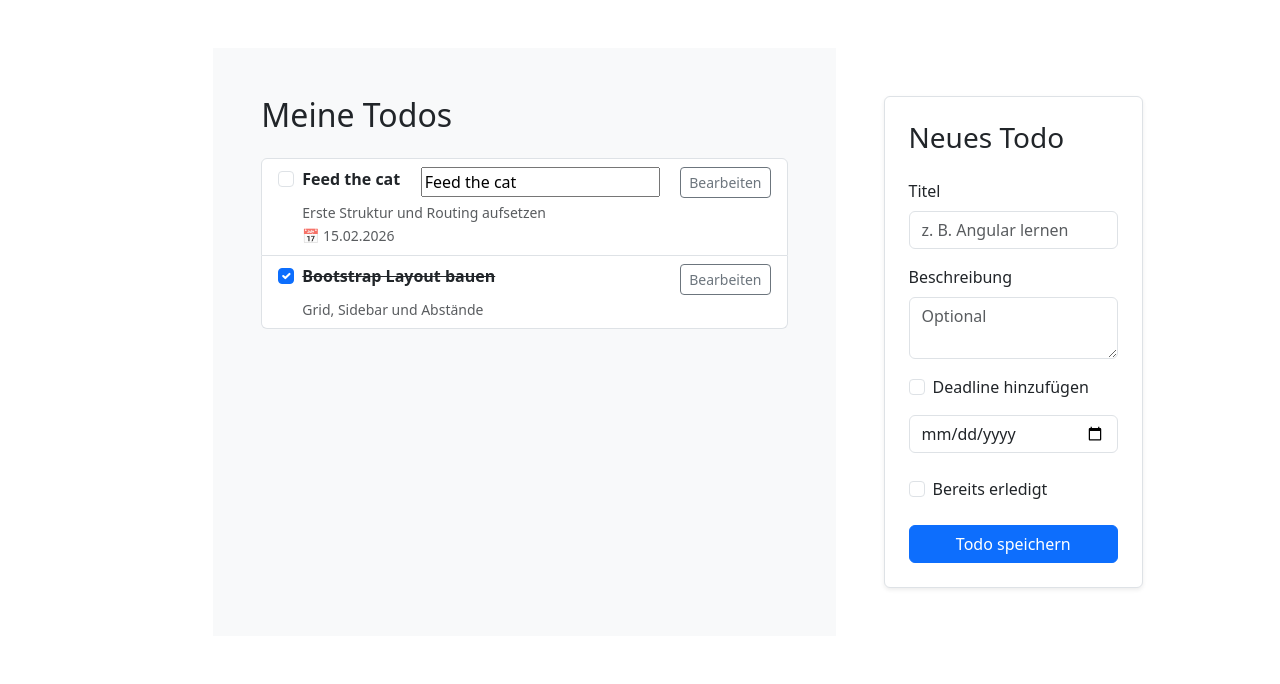
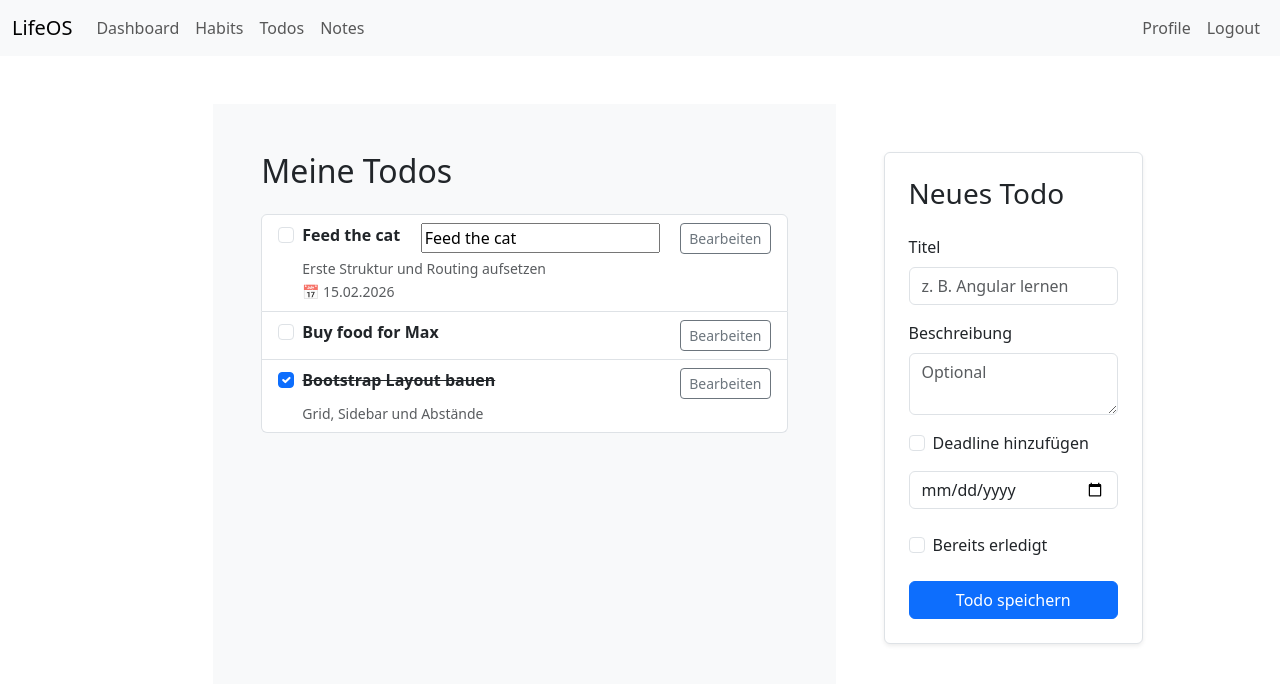
Before and after one commit to JohnSheppard7901/Angular-LifeOS, an Angular app: page /todos in a window 1280 px wide. Shown: the top 684 px of the page. Built offline with nearby package versions, Linux system fonts and the light colour scheme.

Commit message:
finished routing, started learning signals

```diff
--- a/src/app/features/dashboard/dashboard.html
+++ b/src/app/features/dashboard/dashboard.html
@@ -13,3 +13,16 @@
     <input type="text" [(ngModel)]="name">
 
 </p>
+
+
+---------------------------------
+
+<h2>Signal</h2>
+
+<p>
+    Counter: {{ counter() }}
+</p>
+
+
+<button (click)="increment()">Increment</button>
+<button (click)="decrease()">Decrease</button>
--- a/src/app/features/dashboard/dashboard.ts
+++ b/src/app/features/dashboard/dashboard.ts
@@ -1,9 +1,10 @@
-import { Component } from '@angular/core';
+import { Component, signal } from '@angular/core';
 import { FormsModule } from '@angular/forms';
+import { RouterLink } from '@angular/router';
 
 @Component({
   selector: 'app-dashboard',
-  imports: [FormsModule],
+  imports: [FormsModule, RouterLink],
   templateUrl: './dashboard.html',
   styleUrl: './dashboard.css',
 })
@@ -15,5 +16,16 @@ export class Dashboard {
 
   name: string = "";
 
+  counter = signal(0);
+
+
+  increment(){
+    this.counter.set(this.counter() + 1);
+  }
+
+  decrease(){
+    this.counter.set(this.counter() - 1);
+  }
+
 
 }
--- /dev/null
+++ b/src/app/features/habittracker/habittracker.html
@@ -0,0 +1 @@
+<p>habittracker works!</p>
--- a/src/app/features/todopage/todopage.html
+++ b/src/app/features/todopage/todopage.html
@@ -37,6 +37,28 @@
                 <small class="text-muted ms-4">
                 📅 15.02.2026
                 </small>
+            </div>
+
+            <div class="list-group-item">
+                <div class="d-flex justify-content-between align-items-start">
+                <div class="form-check">
+
+                    <input
+                        class="form-check-input"
+                        type="checkbox"
+                        [checked]="todo1().done"
+                        (change)="toggleDone()">
+
+                    <label class="form-check-label fw-semibold" [class]="lineThrough">
+                    {{ ( todo1().title ) }}
+                    </label>
+                </div>
+
+                <button class="btn btn-sm btn-outline-secondary">
+                    Bearbeiten
+                </button>
+                </div>
+
             </div>
 
             <div class="list-group-item">
--- a/src/app/features/todopage/todopage.ts
+++ b/src/app/features/todopage/todopage.ts
@@ -1,5 +1,6 @@
-import { Component } from '@angular/core';
+import { Component, signal } from '@angular/core';
 import { FormsModule } from '@angular/forms';
+import { Todo } from './todopage.model';
 
 @Component({
   selector: 'app-todopage',
@@ -9,4 +10,33 @@ import { FormsModule } from '@angular/forms';
 })
 export class Todopage {
   titel = "Feed the cat";
+
+  todo1 = signal<Todo>({
+    id: 1,
+    title: "Buy food for Max",
+    done: false
+  });
+  lineThrough: string = "";
+
+  toggleDone(){
+    if(this.todo1().done === true){
+      this.lineThrough = "";
+
+      this.todo1.update(todo => ({
+        ...todo,
+        done: false
+      }));
+    }else{
+      this.lineThrough = "text-decoration-line-through";
+       this.todo1.update(todo => ({
+        ...todo,
+        done: true
+      }));
+    }
+
+
+
+
+    console.log(this.todo1())
+  }
 }
--- a/src/app/layout/layout.html
+++ b/src/app/layout/layout.html
@@ -1 +1,40 @@
-<p>layout works!</p>
+<nav class="navbar navbar-expand-lg navbar-light bg-light">
+  <div class="container-fluid">
+    <a class="navbar-brand" routerLink="/dashboard">LifeOS</a>
+
+    <button class="navbar-toggler" type="button" data-bs-toggle="collapse" data-bs-target="#navbarNav"
+      aria-controls="navbarNav" aria-expanded="false" aria-label="Toggle navigation">
+      <span class="navbar-toggler-icon"></span>
+    </button>
+
+    <div class="collapse navbar-collapse" id="navbarNav">
+      <!-- Left side -->
+      <ul class="navbar-nav me-auto mb-2 mb-lg-0">
+        <li class="nav-item">
+          <a class="nav-link" routerLink="/dashboard">Dashboard</a>
+        </li>
+        <li class="nav-item">
+          <a class="nav-link" routerLink="/habits">Habits</a>
+        </li>
+        <li class="nav-item">
+          <a class="nav-link" routerLink="/todos">Todos</a>
+        </li>
+        <li class="nav-item">
+          <a class="nav-link" href="#">Notes</a>
+        </li>
+      </ul>
+
+      <!-- Right side -->
+      <ul class="navbar-nav ms-auto mb-2 mb-lg-0">
+        <li class="nav-item">
+          <a class="nav-link" href="#">Profile</a>
+        </li>
+        <li class="nav-item">
+          <a class="nav-link" href="#">Logout</a>
+        </li>
+      </ul>
+    </div>
+  </div>
+</nav>
+
+<router-outlet></router-outlet>
--- a/src/app/layout/layout.ts
+++ b/src/app/layout/layout.ts
@@ -1,8 +1,9 @@
 import { Component } from '@angular/core';
+import { RouterLink, RouterOutlet } from '@angular/router';
 
 @Component({
   selector: 'app-layout',
-  imports: [],
+  imports: [RouterOutlet, RouterLink],
   templateUrl: './layout.html',
   styleUrl: './layout.css',
 })
```
Also changed, not shown: src/app/app.routes.ts (+20 -3 lines), src/app/features/habittracker/habittracker.ts (added, +11 -0 lines), src/app/features/todopage/todopage.model.ts (added, +7 -0 lines), src/app/features/habittracker/habittracker.css (added), 1 other file (tests, documents, lock files or other folders).
